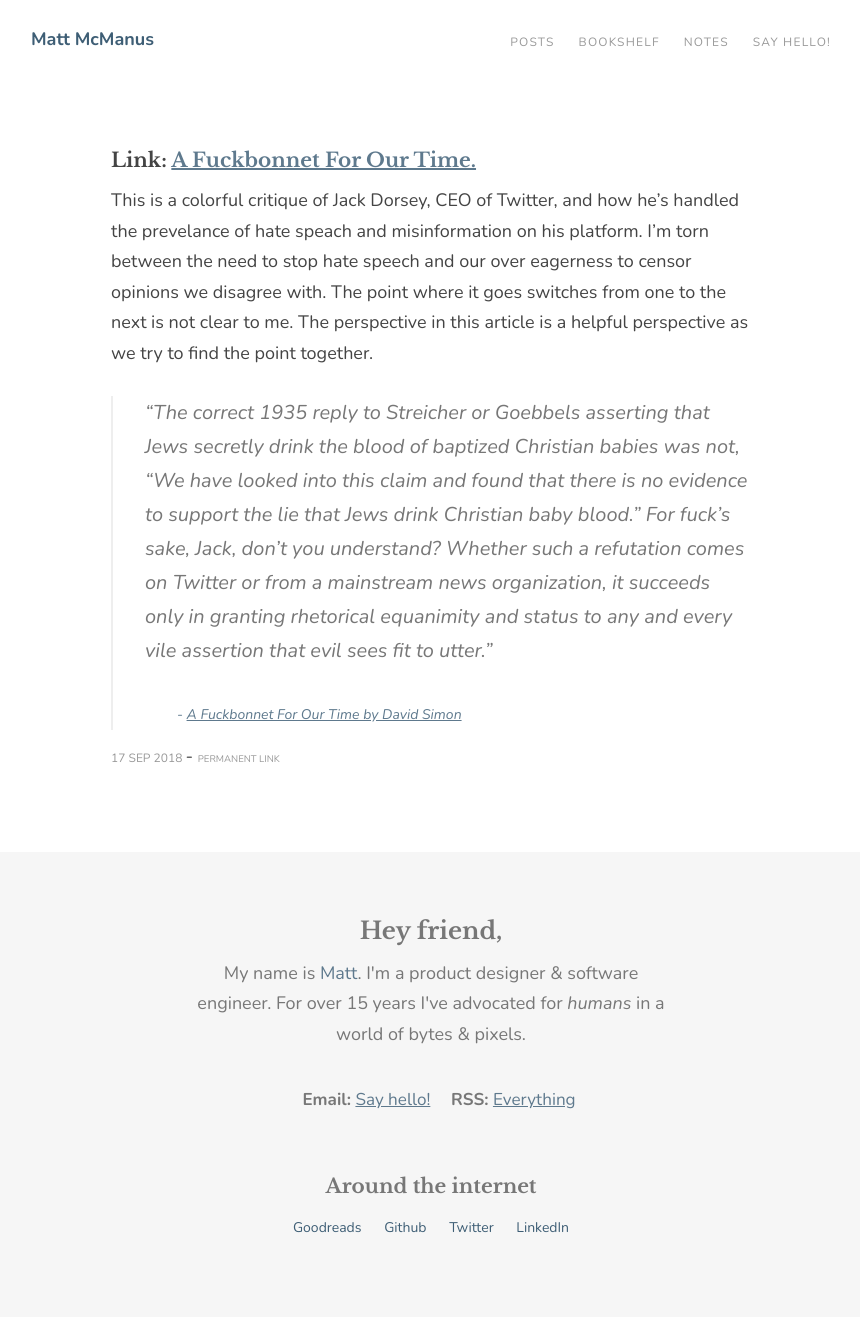
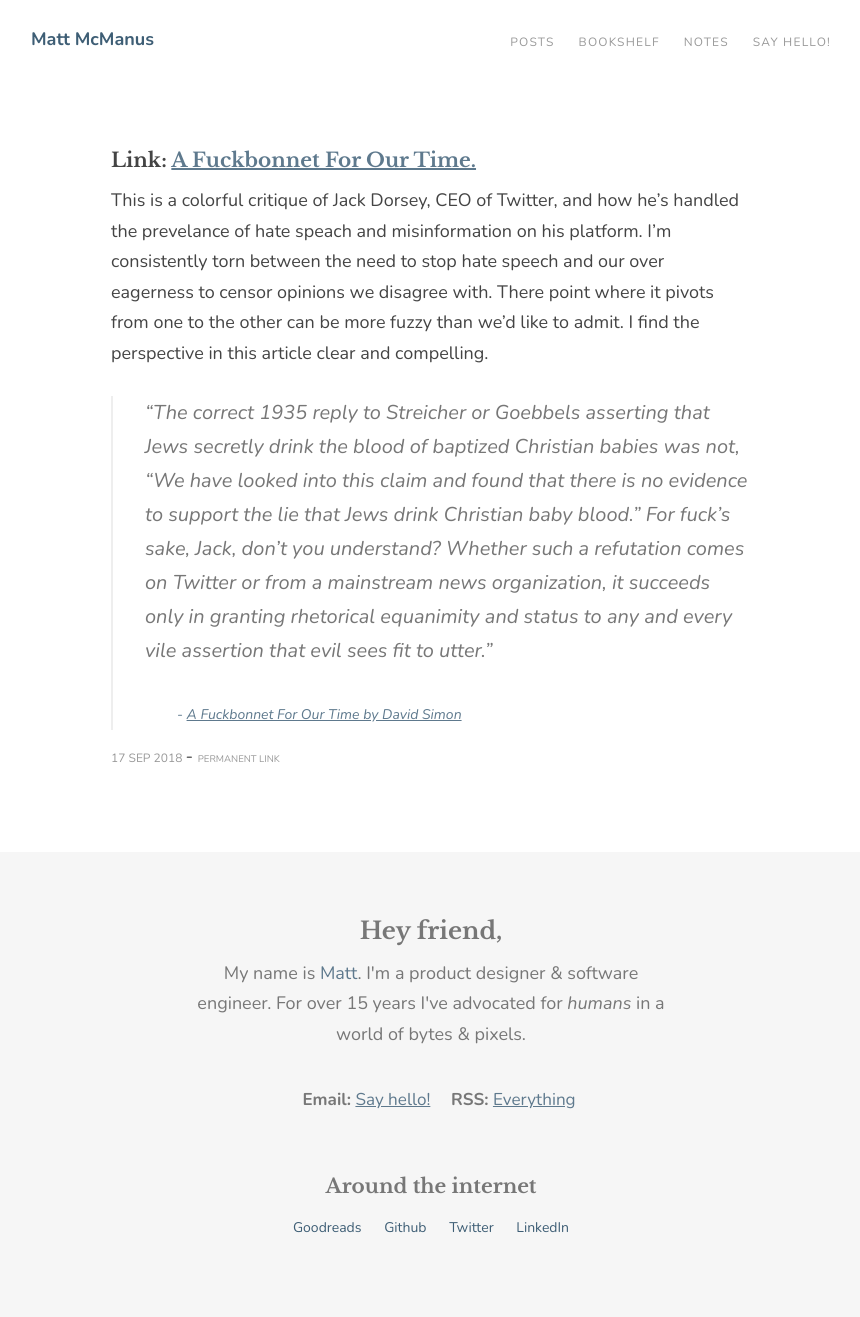
Before and after one commit to mattmcmanus/mattmcmanus.github.io, a Jekyll site: the page built from _notes/2018-09-17-a-fuckbonnet-for-our-time.md, in a window 1280 px wide. Shown: the whole page, without its empty margins (209-1069 px from the left). Built offline with Jekyll 4.4.1, drawn with Linux system fonts in a browser that asks for light colours.

Commit message:
Update 2018-09-17-a-fuckbonnet-for-our-time.md

```diff
--- a/_notes/2018-09-17-a-fuckbonnet-for-our-time.md
+++ b/_notes/2018-09-17-a-fuckbonnet-for-our-time.md
@@ -4,7 +4,7 @@
 date: '2018-09-17 01:10:47'
 published: true
 ---
-This is a colorful critique of Jack Dorsey, CEO of Twitter, and how he's handled the prevelance of hate speach and misinformation on his platform. I'm torn between the need to stop hate speech and our over eagerness to censor opinions we disagree with. The point where it goes switches from one to the next is not clear to me. The perspective in this article is a helpful perspective as we try to find the point together.
+This is a colorful critique of Jack Dorsey, CEO of Twitter, and how he's handled the prevelance of hate speach and misinformation on his platform. I'm consistently torn between the need to stop hate speech and our over eagerness to censor opinions we disagree with. There point where it pivots from one to the other can be more fuzzy than we'd like to admit. I find the perspective in this article clear and compelling.
 
 > "The correct 1935 reply to Streicher or Goebbels asserting that Jews secretly drink the blood of baptized Christian babies was not, “We have looked into this claim and found that there is no evidence to support the lie that Jews drink Christian baby blood.” For fuck’s sake, Jack, don’t you understand? Whether such a refutation comes on Twitter or from a mainstream news organization, it succeeds only in granting rhetorical equanimity and status to any and every vile assertion that evil sees fit to utter."
 >
```
